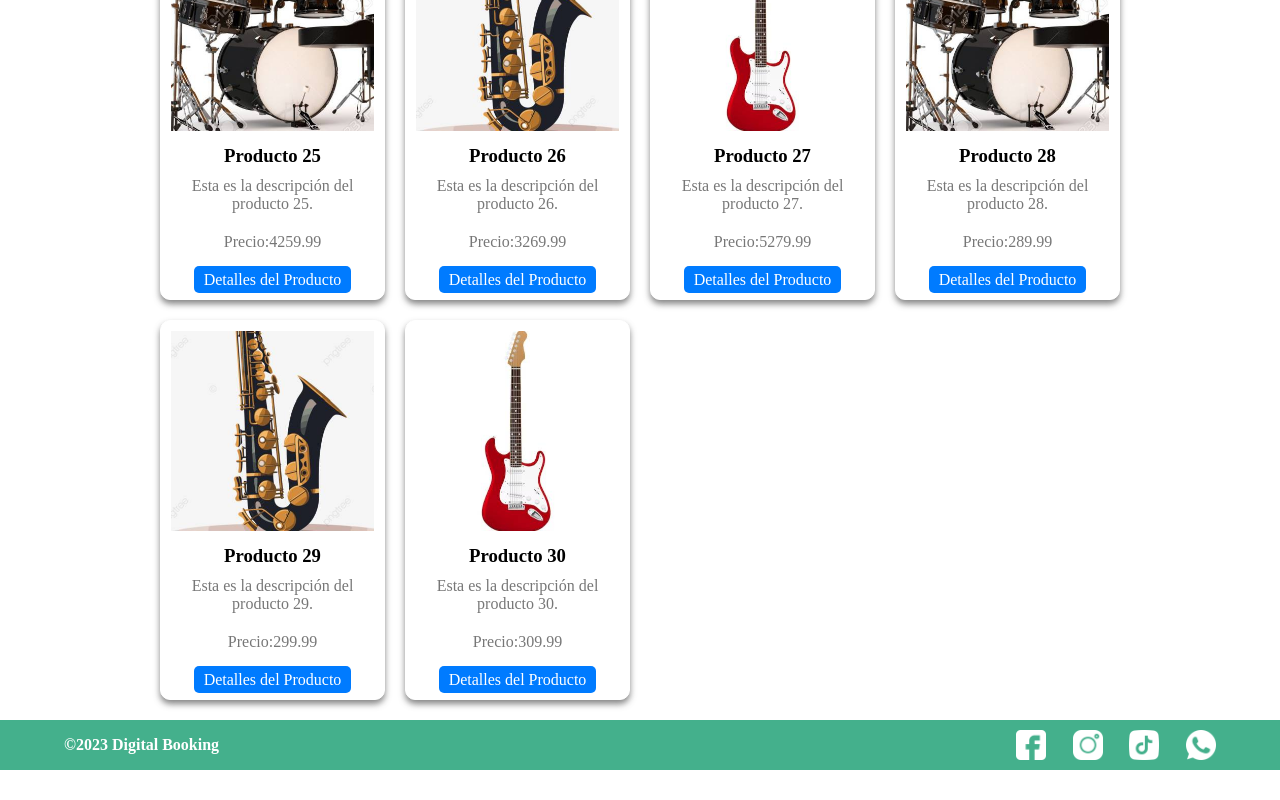
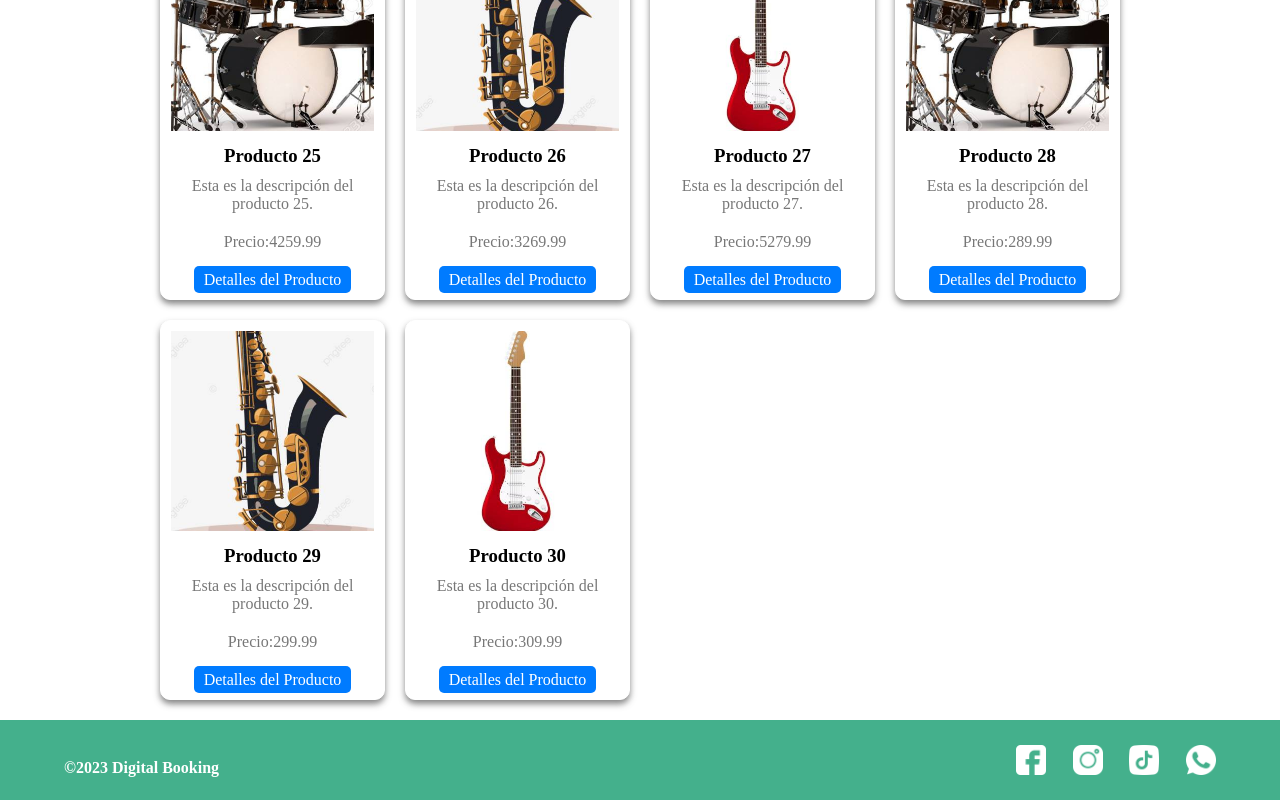
Before and after one commit to JavierNicolasRamos/proyecto-integrador-front, a React (Vite) app: page /home in a window 1280 px wide. Shown: the part 2596-3396 px from the top of the page. Before the commit the page ends 3366 px from the top, so only its background shows below. Built offline with nearby package versions, Linux system fonts and the light colour scheme.

Commit message:
css: Styles of footer was modified

```diff
--- a/src/styles/Footer.css
+++ b/src/styles/Footer.css
@@ -2,10 +2,10 @@ footer {
   display: flex;
   flex-direction: row;
   justify-content: space-between;
-  text-align: center;
+  align-items: center;
   position: relative;
   bottom: 0;
-  height: 50px;
+  height: 10vh;
   background-color: rgb(68, 176, 140);
   padding-left: 4rem;
   padding-right: 4rem;
```
